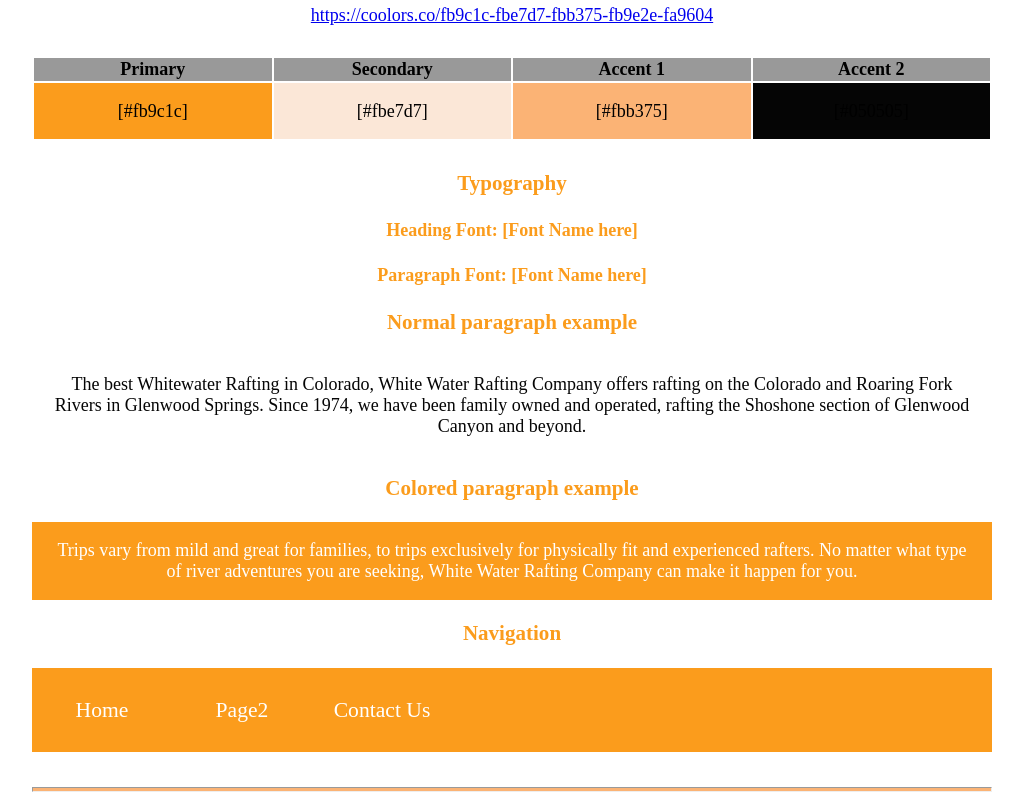
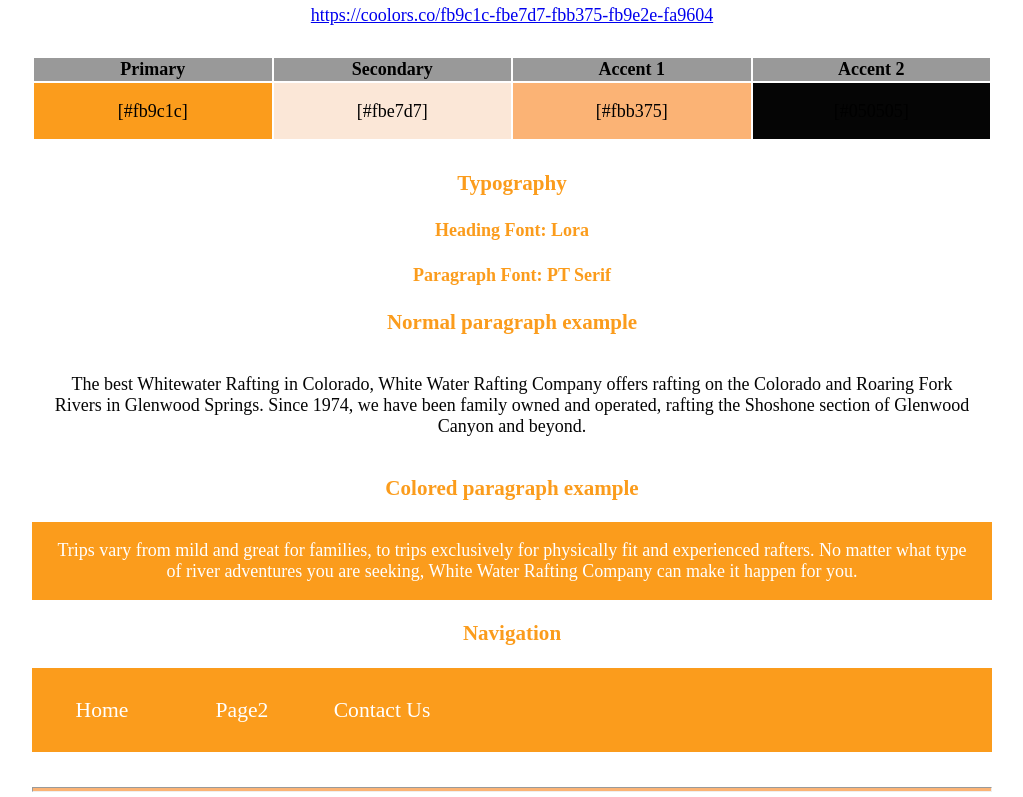
Before and after one commit to keyayoro/wdd130, a plain HTML site: page wwr/site-plan-rafting.html in a window 1280 px wide. Shown: the part 1388-2185 px from the top of the page, without its empty margins (128-1151 px from the left). Drawn offline with Linux system fonts and the light colour scheme; a web font is replaced by a local one.

Commit message:
site plan added

```diff
--- a/wwr/site-plan-rafting.html
+++ b/wwr/site-plan-rafting.html
@@ -67,11 +67,11 @@
     <!-- Choose a font for your paragraphs (body copy) and headlines. What font(s) have you chosen? Think also about which of your colors above you might use for background and font colors. -->
 
     <h4>
-      Heading Font: [Font Name here]
+      Heading Font: Lora
       <!-- change this -->
     </h4>
     <h4>
-      Paragraph Font: [Font Name here]
+      Paragraph Font: PT Serif
       <!-- change this -->
     </h4>
     <h3>Normal paragraph example</h3>
--- a/wwr/styles/site-plan-rafting.css
+++ b/wwr/styles/site-plan-rafting.css
@@ -13,7 +13,7 @@ Fonts are separated by a & */
 
   /* change the values below to your chosen font(s) */
   --heading-font: "Lora";
-  --paragraph-font: PT Serif,LoraMooli;
+  --paragraph-font: PT Serif, Mooli;
 
   /* these colors below should be chosen from among your palette colors above */
   --headline-color-on-white: #fb9c1c;  /* headlines on a white background */
```
